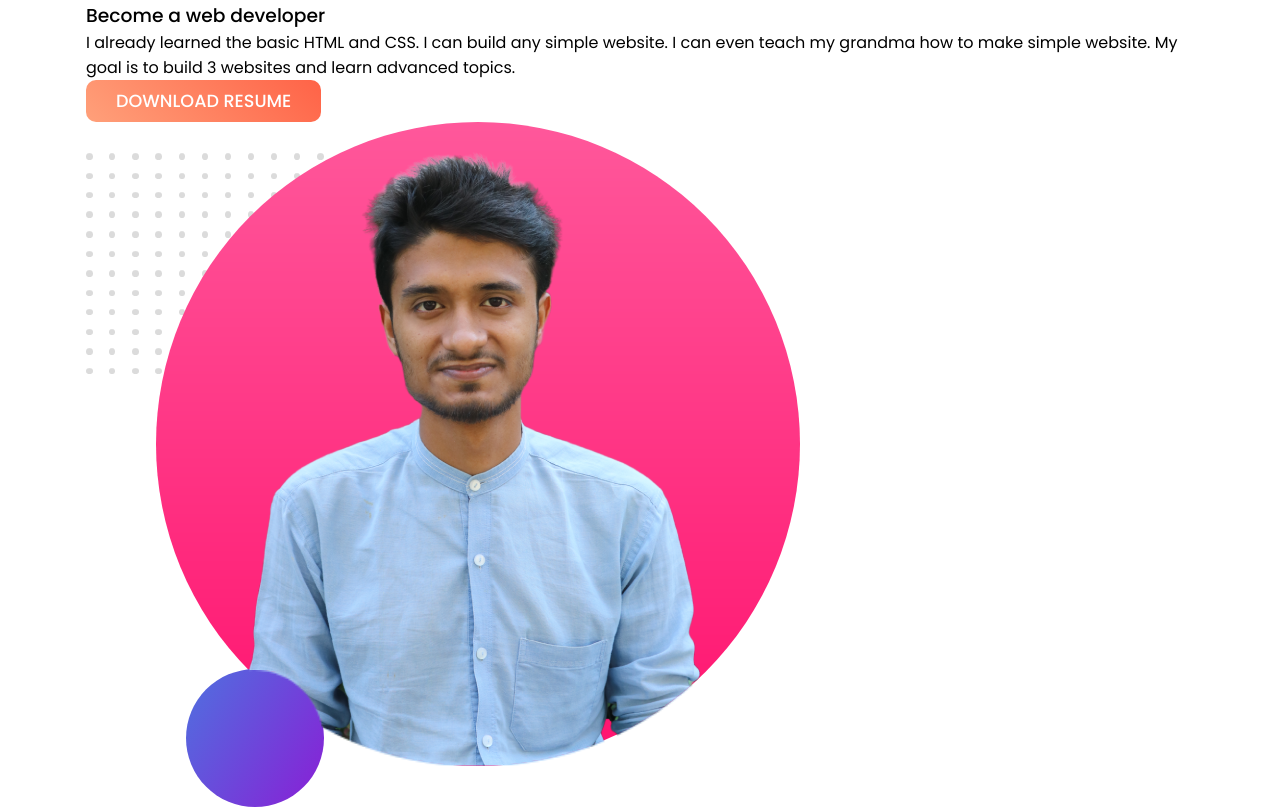
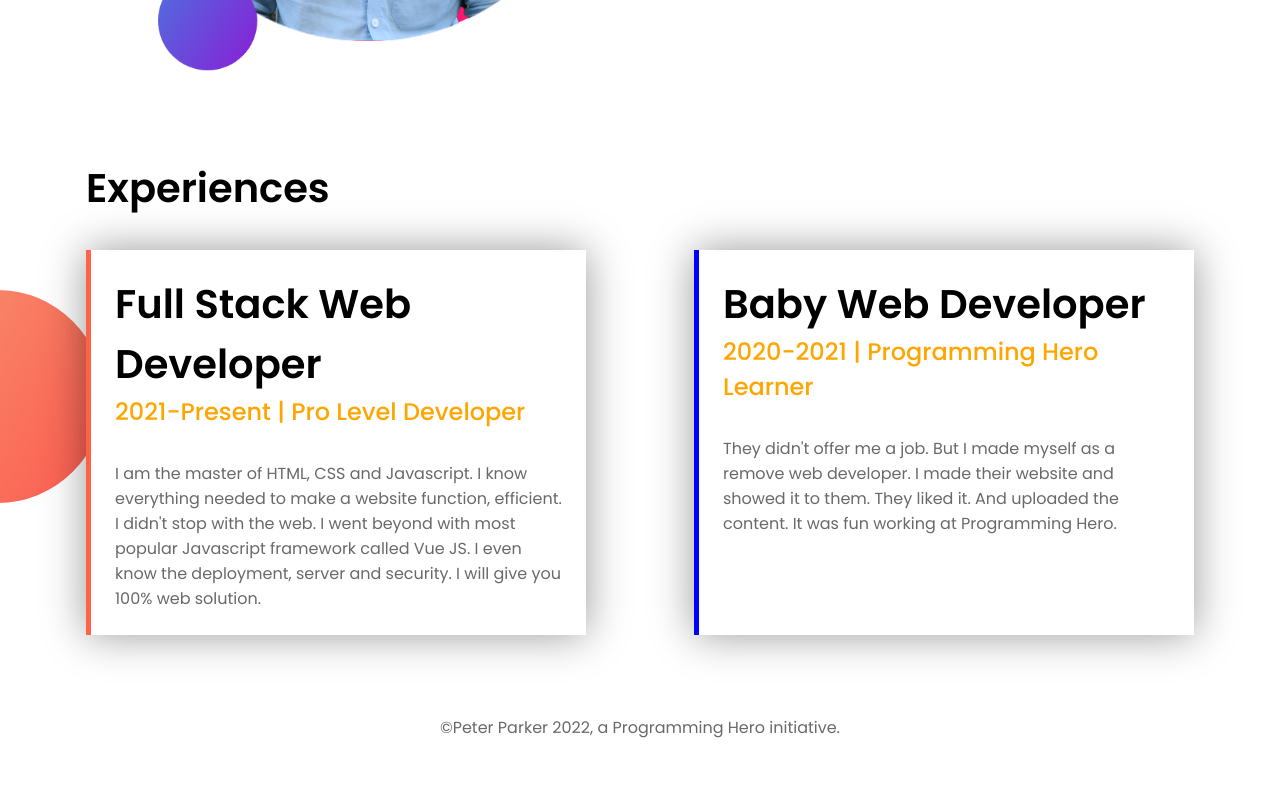
Before and after one commit to Ashik-Himel/developer-portfolio, a plain HTML site: page index.html in a window 1280 px wide. Shown: the part 1100-1909 px from the top of the page. After the commit the page ends 1864 px from the top, so only its background shows below. Drawn offline with Linux system fonts and the light colour scheme.

Commit message:
design completed

```diff
--- a/index.html
+++ b/index.html
@@ -33,14 +33,14 @@
     <section class="dream-big">
         <div class="container">
             <div class="left-div">
+                <img src="images/dream-img.png" alt="My Photo">
+            </div>
+            <div class="right-div">
                 <h1>Dream Big</h1>
                 <h3>Become a web developer</h3>
                 <p>I already learned the basic HTML and CSS. I can build any simple website. I can even teach my grandma
                     how to make simple website. My goal is to build 3 websites and learn advanced topics.</p>
                 <a href="#" class="btn">Download Resume</a>
-            </div>
-            <div class="right-div">
-                <img src="images/dream-img.png" alt="My Photo">
             </div>
         </div>
     </section>
@@ -48,6 +48,8 @@
     <!-- Experiences Section -->
     <section class="experiences">
         <div class="container">
+            <h1>Experiences</h1>
+            <div class="card-section">
                 <div class="card-1">
                     <h1>Full Stack Web Developer</h1>
                     <h3>2021-Present | Pro Level Developer</h3>
@@ -63,6 +65,7 @@
                     </p>
                 </div>
             </div>
+        </div>
     </section>
 
     <!-- Footer Section -->
--- a/style.css
+++ b/style.css
@@ -20,15 +20,19 @@ body {
     font-weight: 400;
 }
 h1 {
-    font-size: 2rem;
+    font-size: 2.5rem;
     font-weight: 600;
 }
 h3 {
+    font-size: 1.5rem;
     font-weight: 500;
 }
 a {
     text-decoration: none;
     color: var(--primary-color);
+}
+img {
+    max-width: 100%;
 }
 
 /* Container Section */
@@ -66,3 +70,99 @@ a {
 }
 
 /* Header Section */
+.header {
+    background: url(images/top-banner.png) no-repeat;
+    padding-top: 5rem;
+}
+.header .container, .dream-big .container {
+    display: flex;
+    gap: 5rem;
+    align-items: center;
+}
+.header .container > *, .dream-big .container > * {
+    flex: 1;
+}
+.header h1 {
+    font-size: 3.5rem;
+}
+.header h1 span {
+    color: var(--primary-color);
+}
+.header h3, .dream-big h3 {
+    margin-bottom: 1.5rem;
+}
+.header p, .dream-big p {
+    color: var(--paragraph-color);
+    margin-bottom: 3rem;
+}
+
+/* Dream Big Section */
+.dream-big {
+    background: url(images/dream-bg.png) no-repeat right;
+    margin-top: 5rem;
+}
+
+/* Experiences Section */
+.experiences {
+    background: url(images/exp-bg.png) no-repeat left center;
+    margin-top: 5rem;
+}
+.experiences .container > h1 {
+    margin-bottom: 2rem;
+}
+.experiences .card-section {
+    display: flex;
+    gap: 2rem;
+    justify-content: space-between;
+}
+.experiences .card-section > * {
+    background-color: white;
+    max-width: 500px;
+    padding: 1.5rem;
+    box-shadow: 0px 0px 40px rgba(0, 0, 0, 0.4);
+}
+.experiences .card-1 {
+    border-left: 5px solid tomato;
+}
+.experiences .card-2 {
+    border-left: 5px solid blue;
+}
+.experiences .card-section h3 {
+    color: var(--primary-color);
+    margin-bottom: 2rem;
+}
+.experiences .card-section p {
+    color: var(--paragraph-color);
+}
+
+/* Footer Section */
+.footer {
+    margin-top: 5rem;
+    margin-bottom: 1.5rem;
+    color: var(--paragraph-color);
+    text-align: center;
+}
+
+/* Responsive Section */
+@media screen and (max-width: 1400px) {
+    .header h1 {
+        font-size: 3rem;
+    }
+}
+@media screen and (max-width: 1200px) {
+    .header h1 {
+        font-size: 2.5rem;
+    }
+}
+@media screen and (max-width: 768px) {
+    .container {
+        flex-direction: column;
+        gap: 1rem !important;
+    }
+    .header .container {
+        flex-direction: column-reverse;
+    }
+    .card-section {
+        flex-direction: column;
+    }
+}
```
Lines whose indentation alone changed are shown as unchanged.
